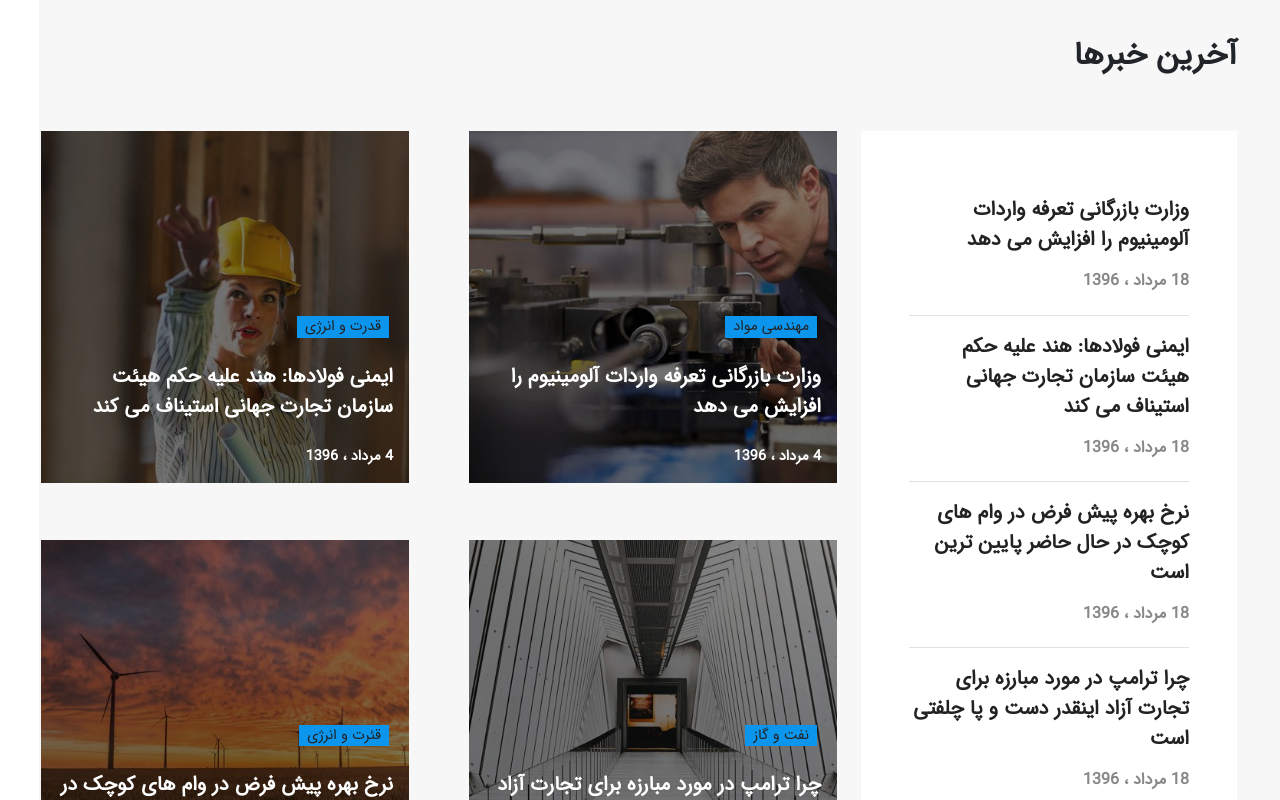
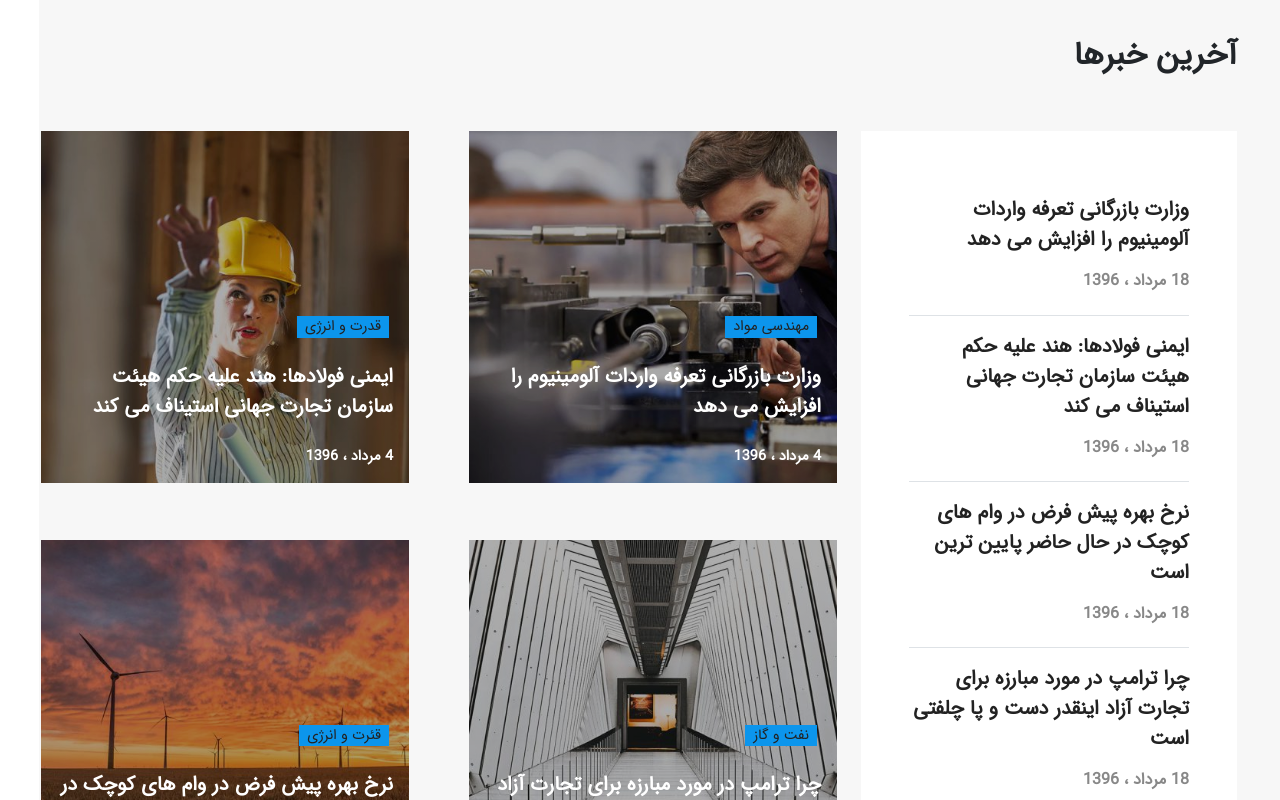
Before and after one commit to Gjadam/tractor-test-project, a React (Create React App) app: page / in a window 1280 px wide. Shown: the part 4200-5000 px from the top of the page. Built offline with nearby package versions, Linux system fonts and the light colour scheme.

Commit message:
change styles

```diff
--- a/src/Components/Modules/NewsBox/NewsBox.css
+++ b/src/Components/Modules/NewsBox/NewsBox.css
@@ -1,5 +1,5 @@
 .news__boxes__box {
-    background-image: linear-gradient(to top right, #000, #000, transparent);
+    background-image: linear-gradient(to top, #000, #111, #222);
     width: 23rem;
     height: 22rem;
     position: relative;
@@ -12,24 +12,24 @@
 
 
 .news__boxes__box__image {
-    filter: brightness(0.);
+    filter: brightness(0.75);
     object-fit: cover;
     position: absolute;
     left: 0;
     top: 0;
     right: 0;
     bottom: 0;
-    transition: transform 1s;
-    -webkit-transition: transform 1s;
-    -moz-transition: transform 1s;
-    -ms-transition: transform 1s;
-    -o-transition: transform 1s;
-    -webkit-filter: brightness(0.5);
+    transition: transform 1.5s;
+    -webkit-transition: transform 1.5s;
+    -moz-transition: transform 1.5s;
+    -ms-transition: transform 1.5s;
+    -o-transition: transform 1.5s;
+    -webkit-filter: brightness(0.75);
 }
 
 .news__boxes__box:hover .news__boxes__box__image {
     transform: scale(1.3);
-    -webkit-transform: scale(1.3);
+    -webkit-transform: scale(1.1);
     -moz-transform: scale(1.3);
     -ms-transform: scale(1.3);
     -o-transform: scale(1.3);
```
